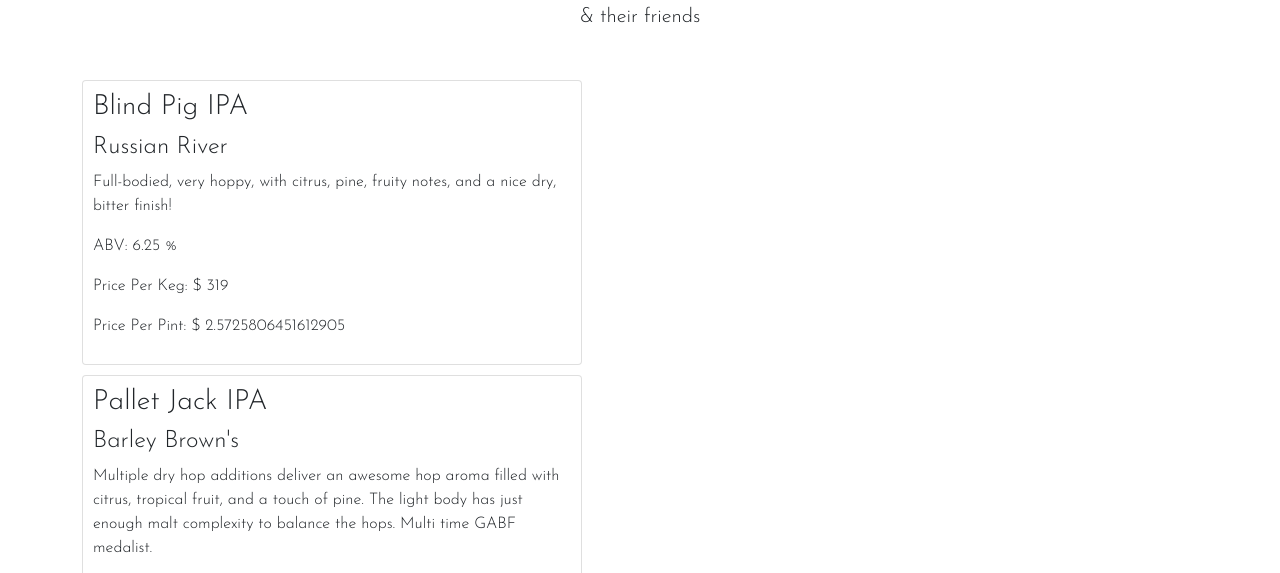
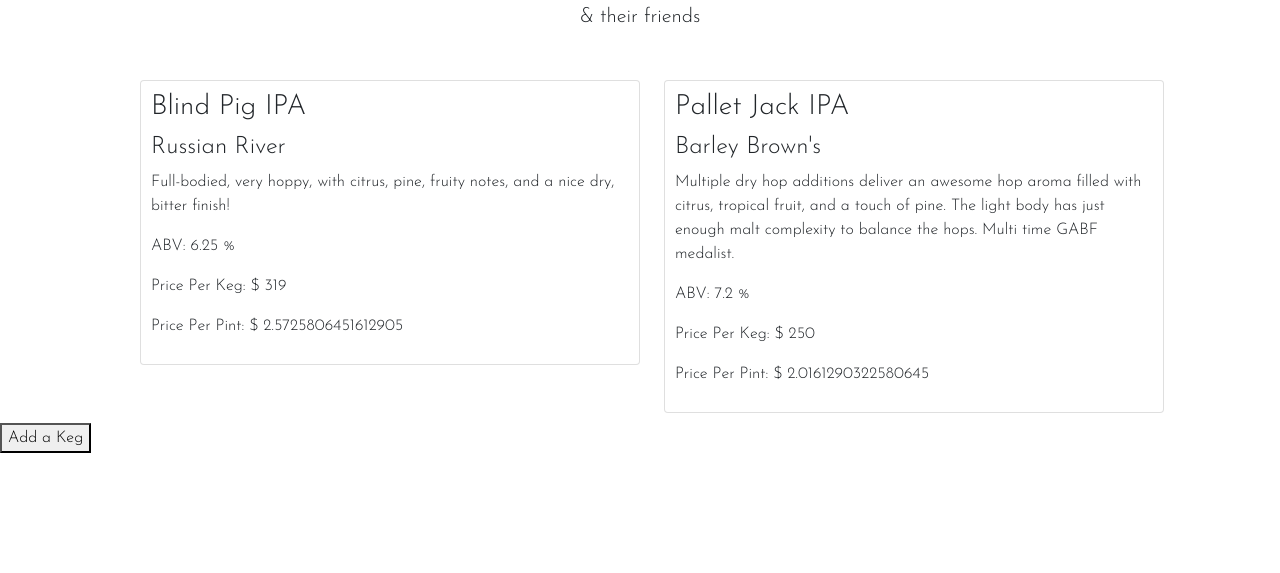
Before and after one commit to tigertiger/pony-keg, a React app: page / in a window 1280 px wide. Shown: the part 370-943 px from the top of the page. After the commit the page ends 823 px from the top, so only its background shows below. Built offline with nearby package versions, Linux system fonts and the light colour scheme; a web font is replaced by a local one.

Commit message:
add toggle between new keg form and keg list

```diff
--- a/src/components/App.js
+++ b/src/components/App.js
@@ -1,14 +1,12 @@
 import React from "react";
 import Header from "./Header";
-import KegList from "./KegList";
-import NewKegForm from "./NewKegForm";
+import KegControl from "./KegControl";
 
 function App(){
   return (
     <React.Fragment>
       <Header />
-      <KegList />
-      <NewKegForm />
+      <KegControl />
     </React.Fragment>
   );
 }
--- a/src/components/KegControl.js
+++ b/src/components/KegControl.js
@@ -0,0 +1,39 @@
+import React from "react";
+import NewKegForm from "./NewKegForm";
+import KegList from "./KegList";
+
+class KegControl extends React.Component {
+
+  constructor(props) {
+    super(props);
+    this.state = {
+      formVisibleOnPage:false
+    };
+  }
+
+  handleClick = () => {
+      this.setState(prevState => ({
+        formVisibleOnPage: !prevState.formVisibleOnPage
+      }));
+  }
+
+  render(){
+    let currentlyVisibleState = null;
+    let buttonText = null;
+    if (this.state.formVisibleOnPage) {
+      currentlyVisibleState = <NewKegForm />
+      buttonText = "Back to Keg List";
+    } else {
+      currentlyVisibleState = <KegList />
+      buttonText = "Add a Keg"
+    }
+    return (
+      <>
+      {currentlyVisibleState}
+      <button onClick={this.handleClick}>{buttonText}</button>
+      </>
+    );
+  }
+}
+
+export default KegControl;
--- a/src/index.css
+++ b/src/index.css
@@ -26,3 +26,11 @@
 #horseFriend {
   border-radius:50%;
 }
+
+#kegGrid {
+  margin:auto;
+  width:80%;
+  display:grid;
+  grid-template-areas:
+  'main main main';
+}
```
